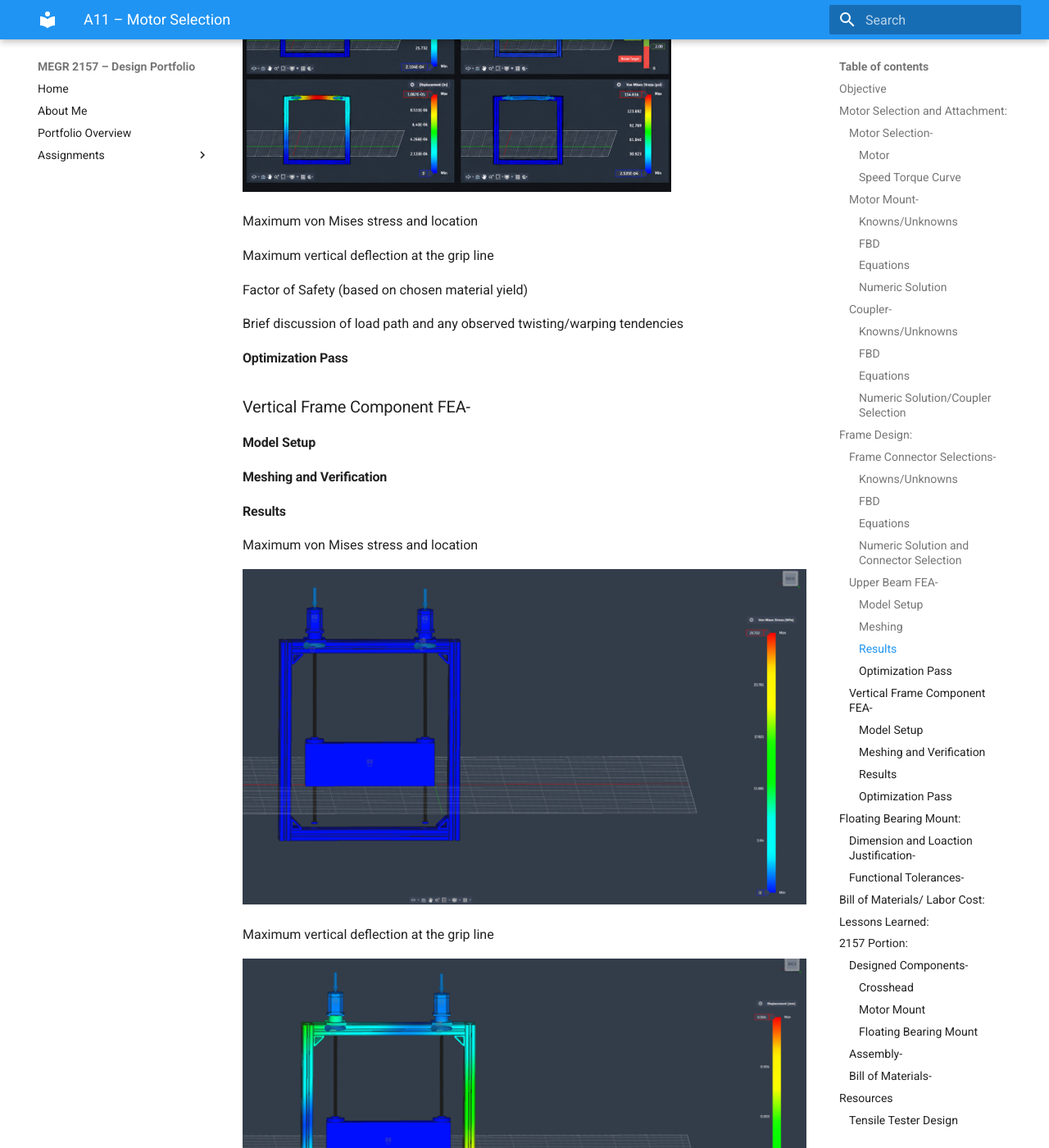
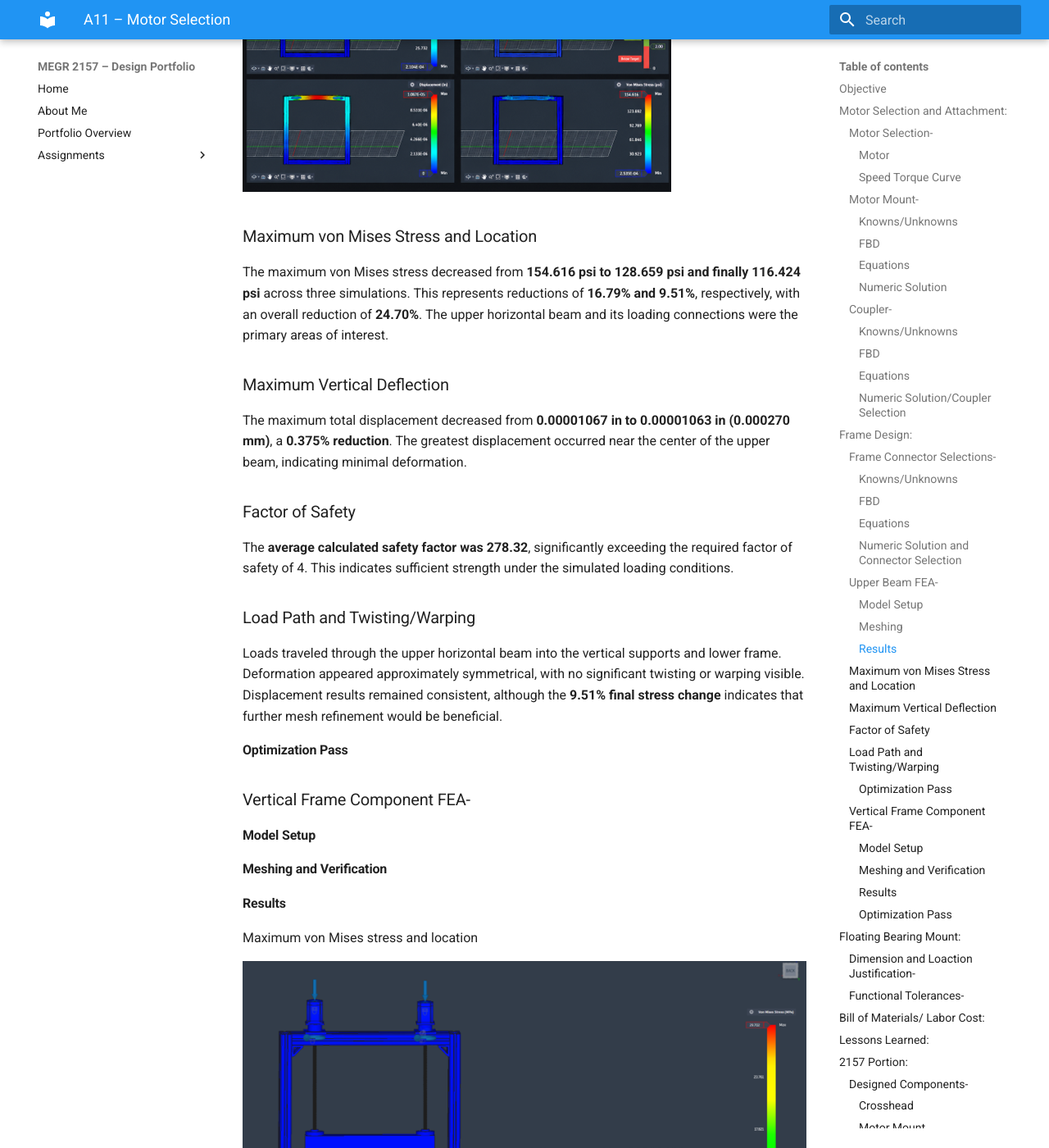
Before and after one commit to kbittneruncc/megr2157-portfolio, an MkDocs documentation site: the page built from docs/assignments/a11/index.md, in a window 1280 px wide and 1400 px high, scrolled down 15701 px. Shown: the whole window at 82% size. Built offline with MkDocs 1.6.1 and Material for MkDocs 9.7.7, drawn with Linux system fonts in a browser that asks for light colours.

Commit message:
Update index.md

```diff
--- a/docs/assignments/a11/index.md
+++ b/docs/assignments/a11/index.md
@@ -104,17 +104,17 @@ If required the last mesh was decreased to the finest mesh used of 10mm.
 
 ![](A11_FEA_top.png)
 
-Maximum von Mises stress and location
+### Maximum von Mises Stress and Location
+The maximum von Mises stress decreased from **154.616 psi to 128.659 psi and finally 116.424 psi** across three simulations. This represents reductions of **16.79% and 9.51%**, respectively, with an overall reduction of **24.70%**. The upper horizontal beam and its loading connections were the primary areas of interest.
 
+### Maximum Vertical Deflection
+The maximum total displacement decreased from **0.00001067 in to 0.00001063 in (0.000270 mm)**, a **0.375% reduction**. The greatest displacement occurred near the center of the upper beam, indicating minimal deformation.
 
-Maximum vertical deflection at the grip line
+### Factor of Safety
+The **average calculated safety factor was 278.32**, significantly exceeding the required factor of safety of 4. This indicates sufficient strength under the simulated loading conditions.
 
-
-Factor of Safety (based on chosen material yield)
-
-
-Brief discussion of load path and any observed twisting/warping tendencies
-
+### Load Path and Twisting/Warping
+Loads traveled through the upper horizontal beam into the vertical supports and lower frame. Deformation appeared approximately symmetrical, with no significant twisting or warping visible. Displacement results remained consistent, although the **9.51% final stress change** indicates that further mesh refinement would be beneficial.
 
 #### Optimization Pass
 
```
